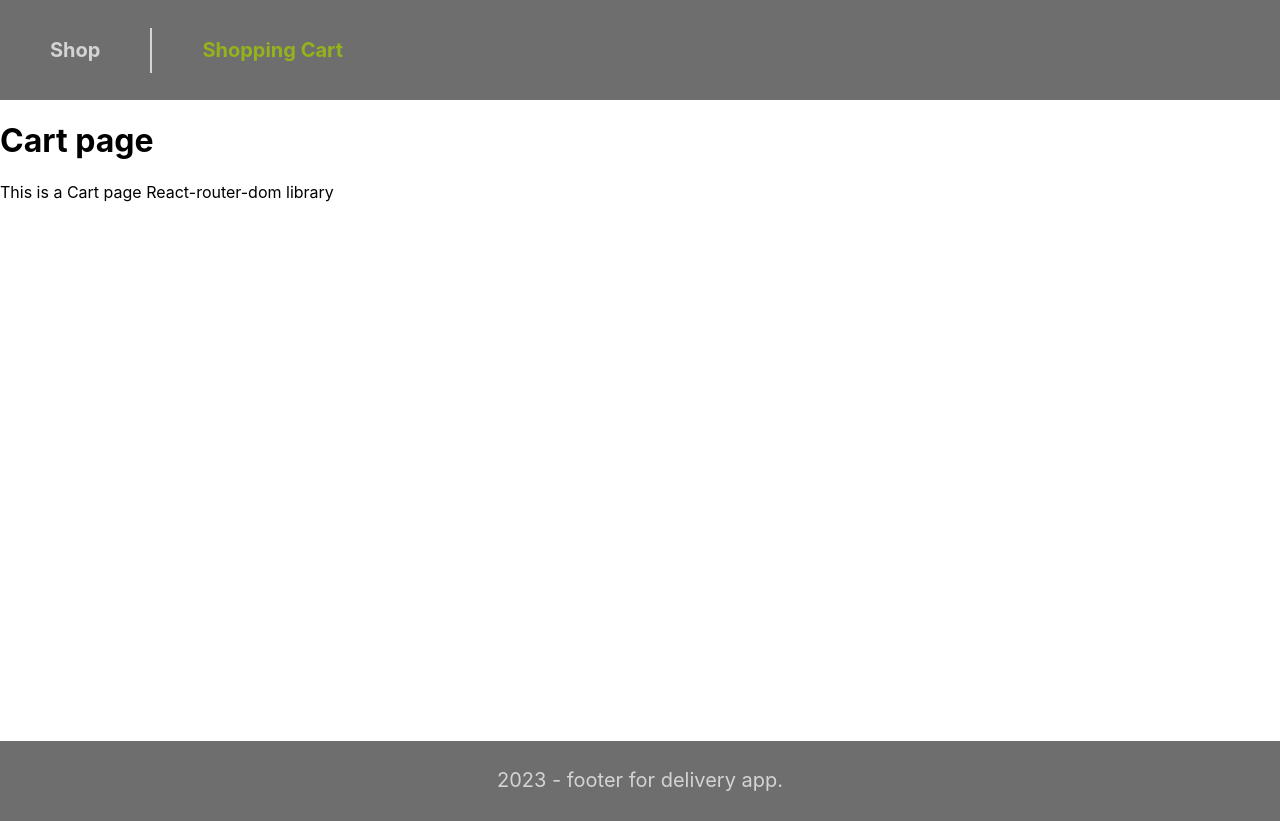
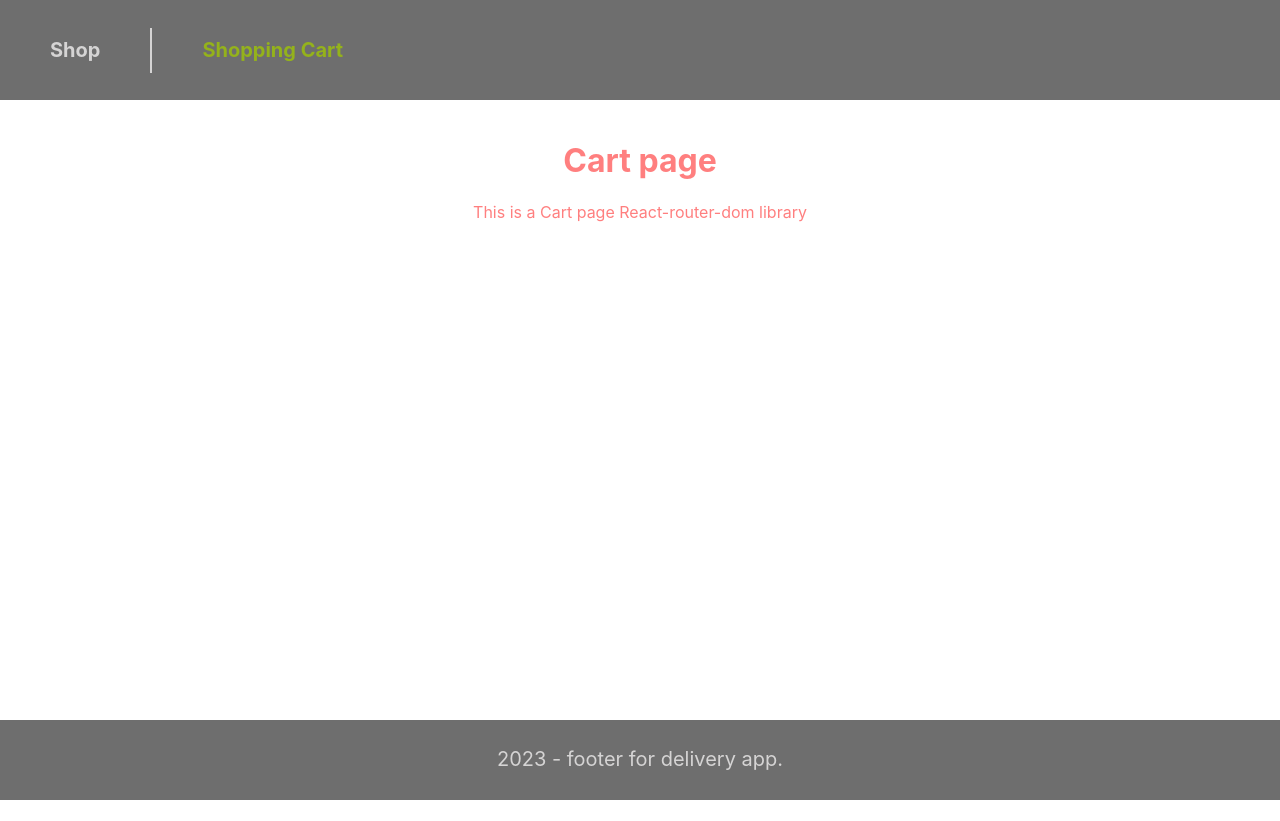
Before and after one commit to SerhiiHats/delivery-app, a React (Create React App) app: page /cart in a window 1280 px wide. After the commit the page ends 800 px from the top, so only its background shows below. Built offline with nearby package versions, Linux system fonts and the light colour scheme.

Commit message:
fix first style for page cart

```diff
--- a/src/pages/CartPage.js
+++ b/src/pages/CartPage.js
@@ -3,7 +3,7 @@ import style from "./pagesStyle.scss";
 
 const CartPage = () => {
   return (
-    <div className={style.cart}>
+    <div className={"cart"}>
       <h1>Cart page</h1>
       <p>This is a Cart page React-router-dom library</p>
 
--- a/src/pages/NotfoundPage.js
+++ b/src/pages/NotfoundPage.js
@@ -1,10 +1,10 @@
 import React from 'react';
-import style from "./pagesStyle.scss";
+import "./pagesStyle.scss";
 import {Link} from "react-router-dom";
 
 const NotfoundPage = () => {
   return (
-    <div className={style.notFound}>
+    <div className={"notFound"}>
       <h1>This page doesn't exist. Go <Link to={"/"}>home</Link></h1>
     </div>
   );
```
